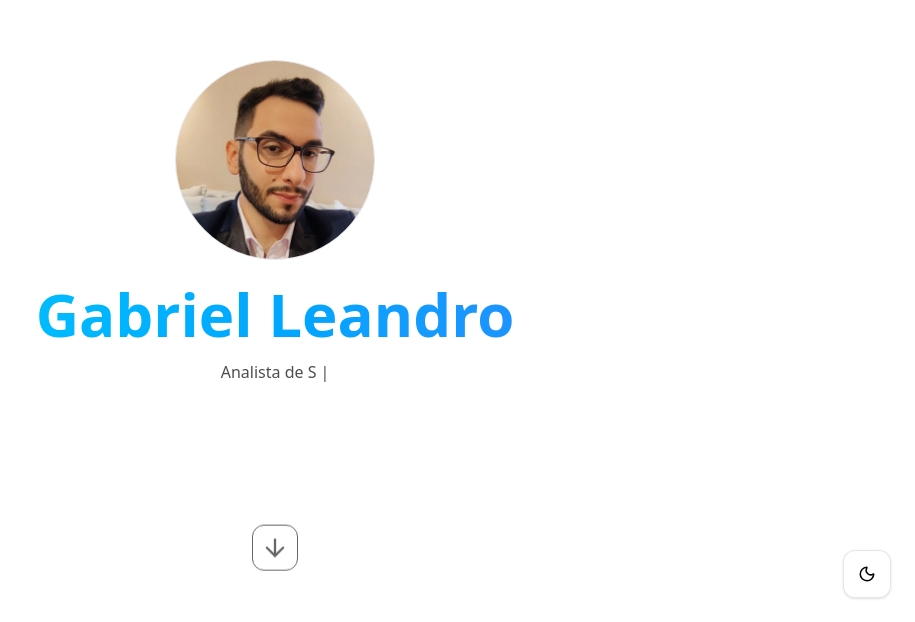
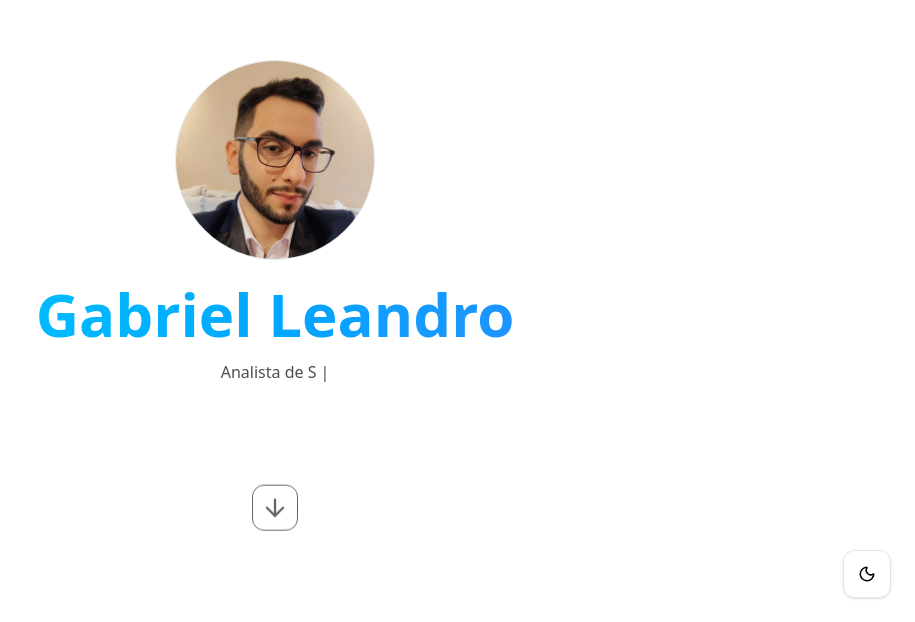
Before and after one commit to GabrielLeandroSilva/Portifolio-Next.js, a Next.js app: page / in a window 1280 px wide. Shown: the part 178-800 px from the top of the page, without its empty margins (365-1280 px from the left). Built offline with nearby package versions, Linux system fonts and the light colour scheme.

Commit message:
Fix arrow down and cards colors

```diff
--- a/src/app/globals.css
+++ b/src/app/globals.css
@@ -26,6 +26,10 @@
   width: calc(var(--spacing) * 30);
 }
 
+.bottom-20 {
+  bottom: calc(var(--spacing) * 20);
+}
+
 .gradient-text {
   background-size: 300% 300%;
   animation: gradient-move 6s ease infinite;
--- a/src/components/InfoCard.tsx
+++ b/src/components/InfoCard.tsx
@@ -19,7 +19,7 @@
           hover:bg-black/5 dark:hover:bg-white/5
         "
       >
-        <h3 className="font-medium text-lg text-primary">
+        <h3 className="font-medium text-lg text-primary dark:text-white">
           {title}
         </h3>
 
--- a/src/components/sections/Hero.tsx
+++ b/src/components/sections/Hero.tsx
@@ -51,7 +51,7 @@
             </div>
 
             <a href="#sobre" aria-label="Scroll para conteúdo" className="
-                absolute bottom-10
+                absolute bottom-20
                 left-1/2 -translate-x-1/2
                 opacity-60
                 px-2 py-2
```
